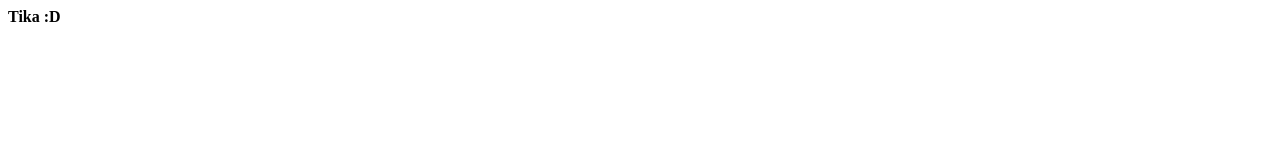
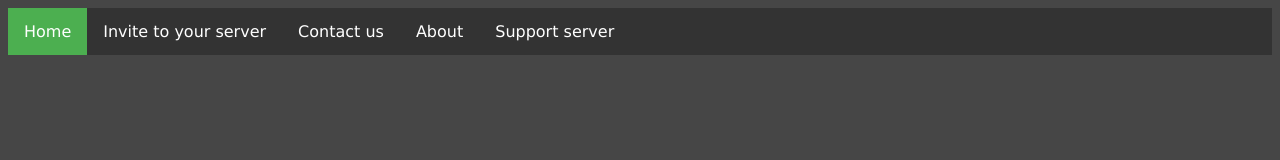
Before and after one commit to Arnau478/tika-bot-web, a plain HTML site: page index.html in a window 1280 px wide. Drawn offline with Linux system fonts and the light colour scheme.

Commit message:
Added navbar

```diff
--- a/index.html
+++ b/index.html
@@ -1,10 +1,19 @@
 <!DOCTYPE html>
 <html lang="en">
 <head>
+    <link rel="stylesheet" href="style.css">
     <meta charset="UTF-8">
     <title>Tika | Inicio</title>
 </head>
 <body>
-    <b>Tika :D</b>
+    <ul>
+        <li><a class="active" href="#home">Home</a></li>
+        <li><a href="https://discord.com/oauth2/authorize?client_id=796087924398882836&scope=bot&permissions=8">Invite to your server</a></li>
+        <li><a href="#contact">Contact us</a></li>
+        <li><a href="#about">About</a></li>
+        <li><a href="https://discord.gg/qzAuMq3Wcp">Support server</a></li>
+    </ul>
+
+    <section id="home"></section>
 </body>
 </html>
--- /dev/null
+++ b/style.css
@@ -0,0 +1,33 @@
+body{
+    background: rgb(70, 70, 70);
+    color: #2099d8;
+    font-family: Verdana, Geneva, Tahoma, sans-serif;
+}
+
+ul{
+    list-style-type: none;
+    margin: 0;
+    padding: 0;
+    overflow: hidden;
+    background-color: #333;
+}
+
+li{
+    float: left;
+}
+
+li a{
+    display: block;
+    color: white;
+    text-align: center;
+    padding: 14px 16px;
+    text-decoration: none;
+}
+
+li a:hover:not(.active){
+    background-color: #111;
+}
+
+.active{
+    background-color: #4CAF50;
+}
```
